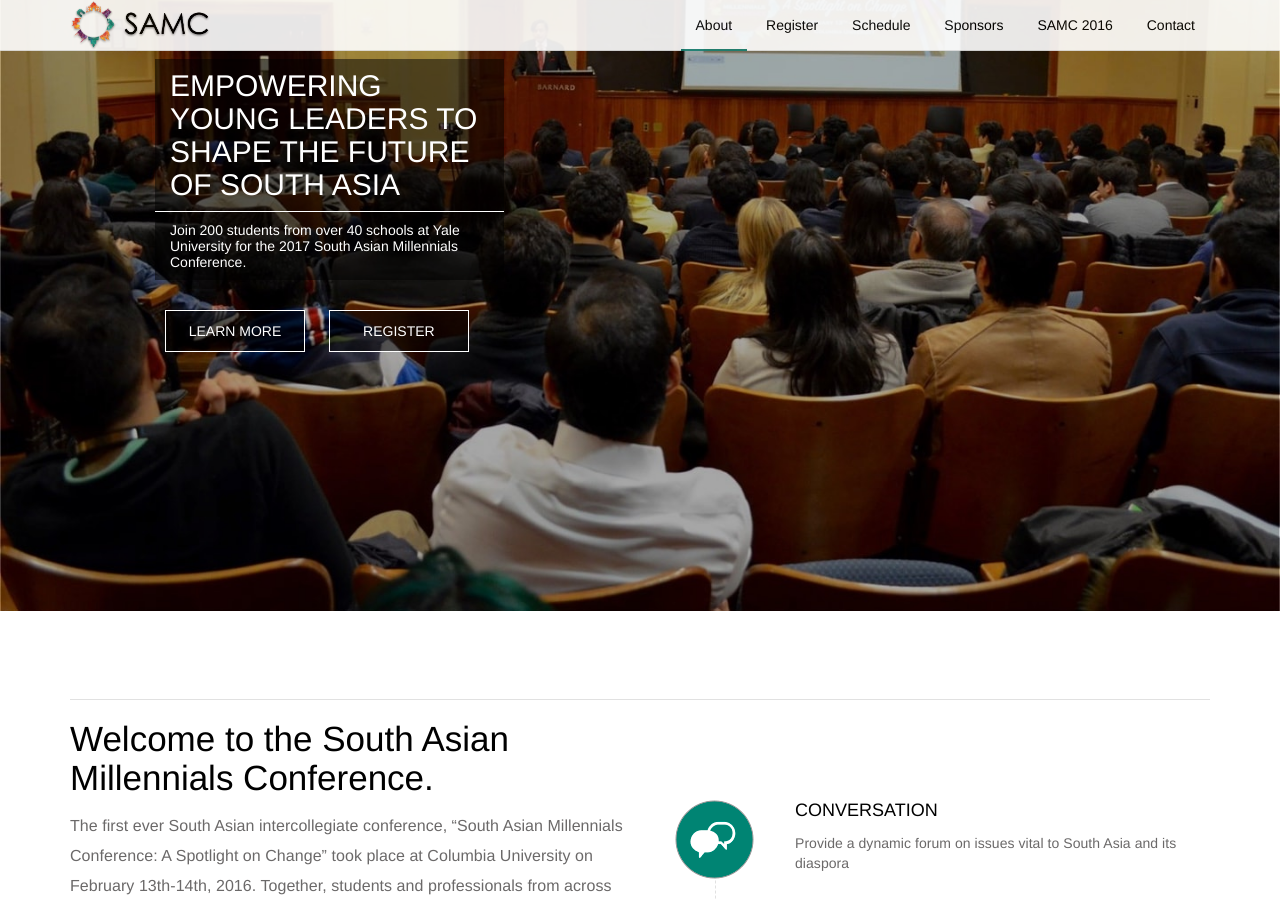
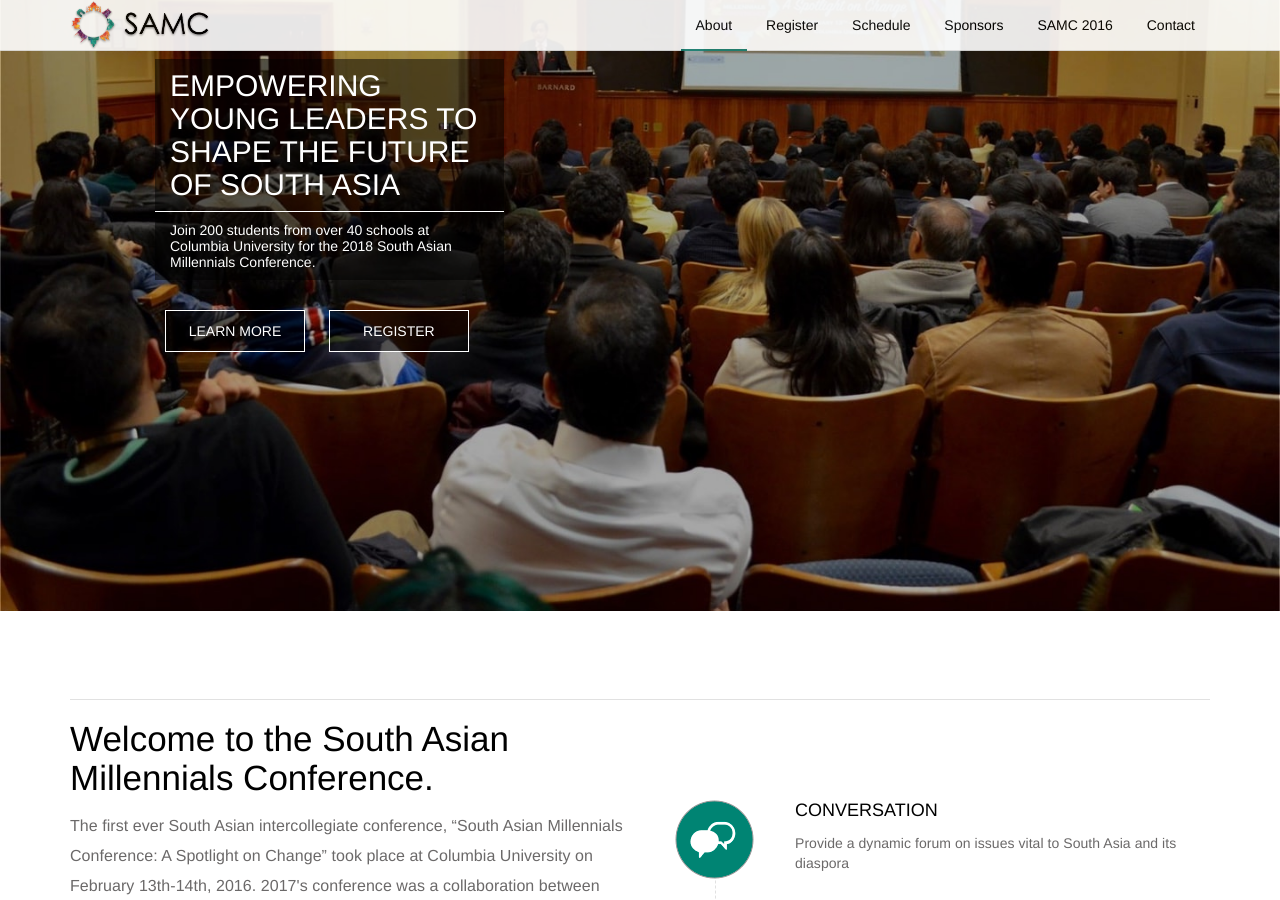
Before and after one commit to samconf/samconf.github.io, a Jekyll site: the page built from index.html, in a window 1280 px wide and 900 px high, scrolled down 251 px. Built offline with Jekyll 4.4.1, drawn with Linux system fonts in a browser that asks for light colours; some of the changed text lies outside the part shown.

Commit message:
Changed homepage and about descriptions
The changes should be up to date with 2018

```diff
--- a/index.html
+++ b/index.html
@@ -12,7 +12,7 @@ endpoint: index
                         <h2 class="animate1 loading">EMPOWERING YOUNG LEADERS TO SHAPE THE FUTURE OF SOUTH ASIA</h2>
                         <p class="animate1 loading">
                             Join 200 students from over 40 schools
-                            at Yale University for the 2017 South
+                            at Columbia University for the 2018 South
                             Asian Millennials Conference.
                         </p>
                         <a class="animate2 loading" href="{{ url_for('index') }}/#about">Learn More</a>
@@ -39,15 +39,16 @@ endpoint: index
                     The first ever South Asian intercollegiate conference,
                     “South Asian Millennials Conference: A Spotlight on Change”
                     took place at Columbia University on February 13th-14th, 2016.
+                    2017's conference was a collaboration between Yale and Columbia
+                    and was held at Yale University on February 4th, 2017.
                     Together, students and professionals from across the country
                     came together to challenge ideas and think critically about
-                    social issues. This year's conference is a collaboration
-                    between Yale and Columbia and will be held at Yale University
-                    on February 4th, 2017. The conference will consist of various
-                    breakout sessions and panels on topics such as western beauty standards,
-                    representation in media, immigration hardships, activism in
-                    America, Islamophobia, and much more. We hope to see you there!
-                    Admission is free and all three meals on Saturday will be provided.
+                    social issues. This year's conference will be held at Columbia
+                    University in February 2018. The conference will consist of
+                    various breakout sessions and panels on topics such as western
+                    beauty standards, representation in media, immigration hardships,
+                    activism in America, Islamophobia, and much more. We hope to see
+                    you there! Admission is free!
                 </p>
             </div>
 
```
